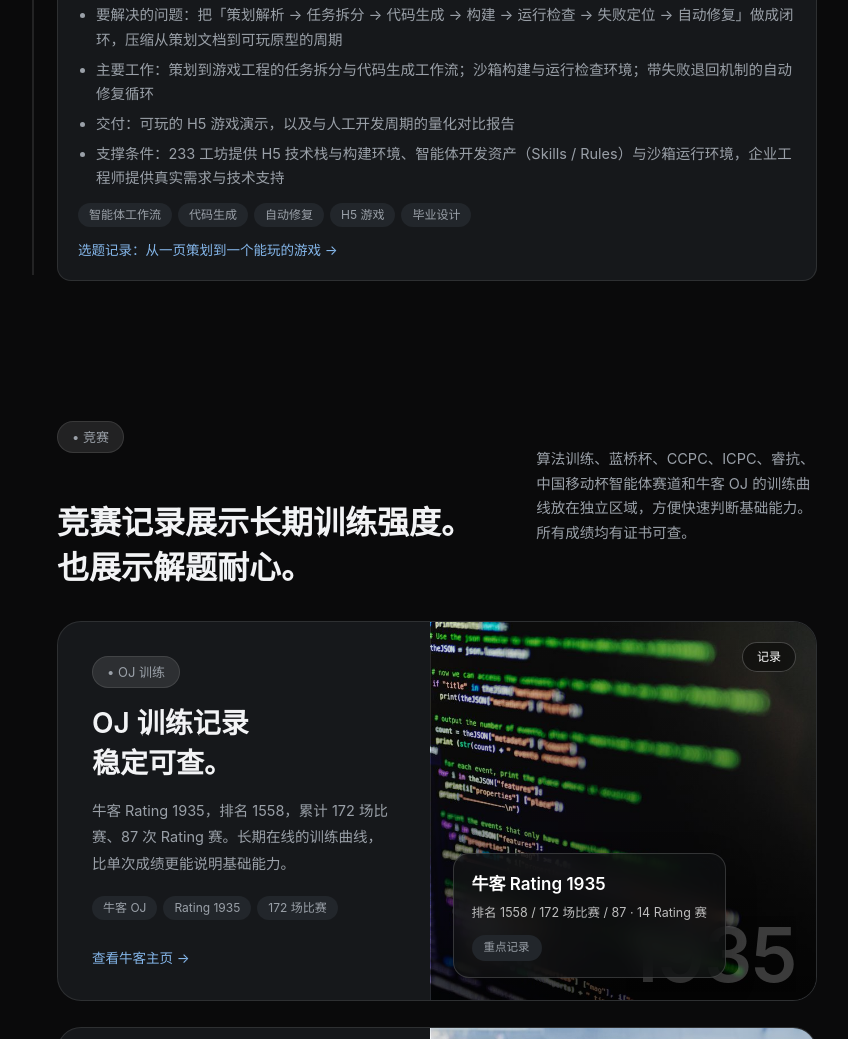
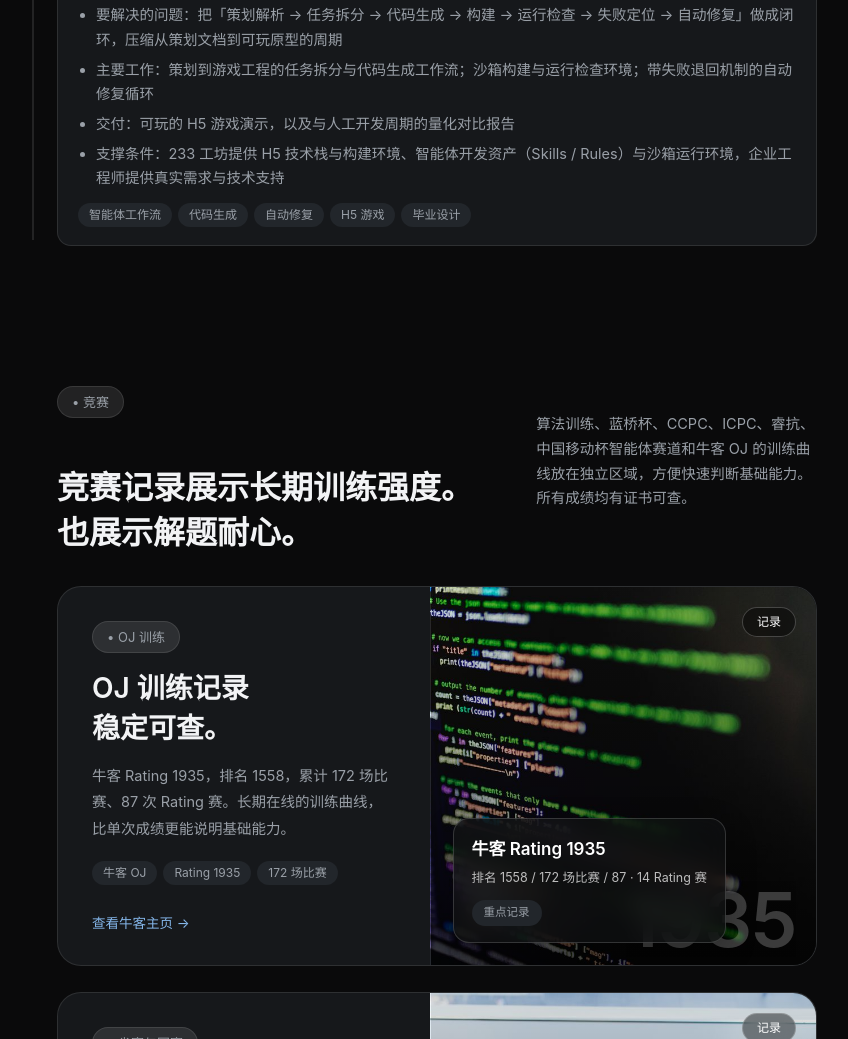
Before and after one commit to Sorwcyra/sorwcyra.github.io, a plain HTML site: page index.html in a window 1280 px wide. Shown: the part 3911-4950 px from the top of the page, without its empty margins (203-1051 px from the left). Drawn offline with Linux system fonts and the light colour scheme.

Commit message:
journey: 去掉指向已撤下文章的链接

```diff
--- a/index.html
+++ b/index.html
@@ -766,9 +766,6 @@
             <li>支撑条件：233 工坊提供 H5 技术栈与构建环境、智能体开发资产（Skills / Rules）与沙箱运行环境，企业工程师提供真实需求与技术支持</li>
           </ul>
           <div class="tags"><span class="tag">智能体工作流</span><span class="tag">代码生成</span><span class="tag">自动修复</span><span class="tag">H5 游戏</span><span class="tag">毕业设计</span></div>
-          <p style="margin-top:12px;font-size:13.5px">
-            <a href="https://sorwcyra.github.io/blog/posts/h5-game-agent-pipeline/" target="_blank" rel="noopener" style="color:var(--accent)">选题记录：从一页策划到一个能玩的游戏 →</a>
-          </p>
         </div>
       </div>
 
```
